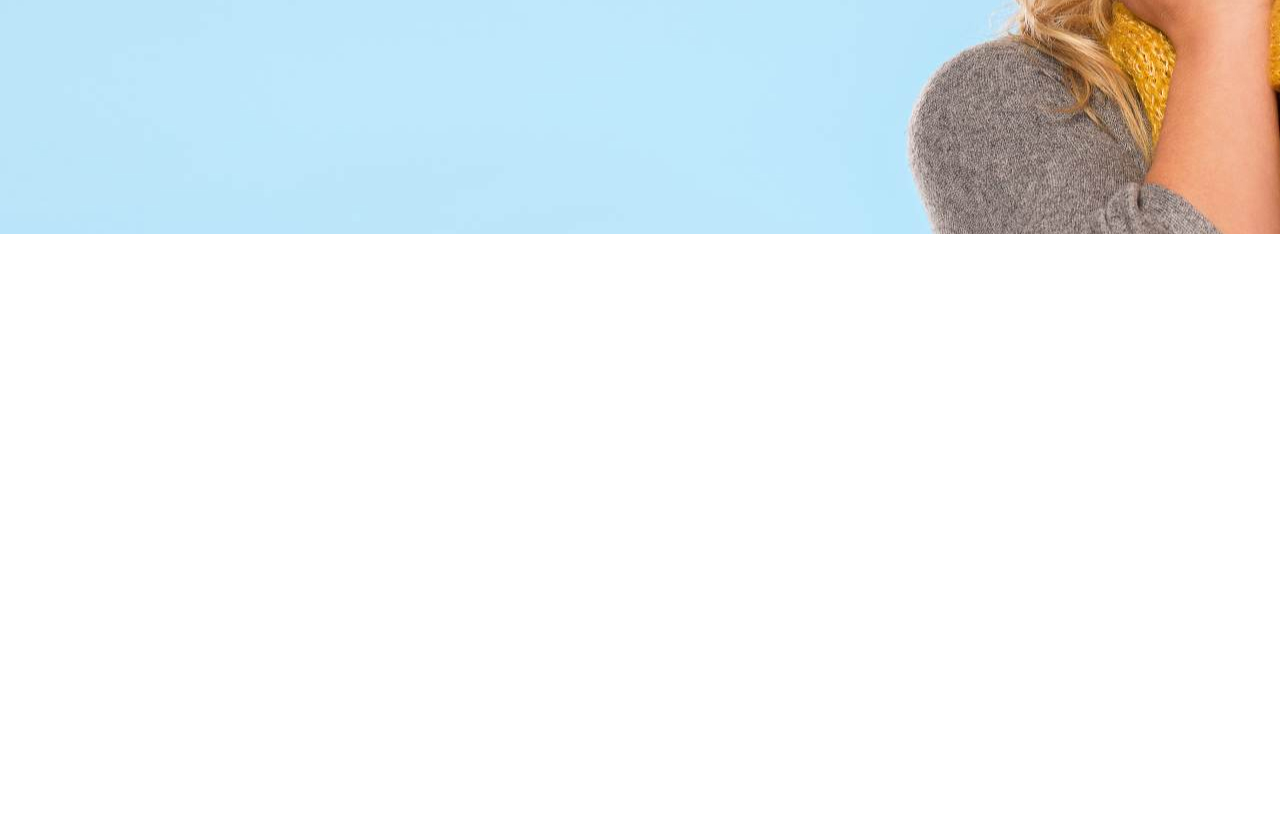
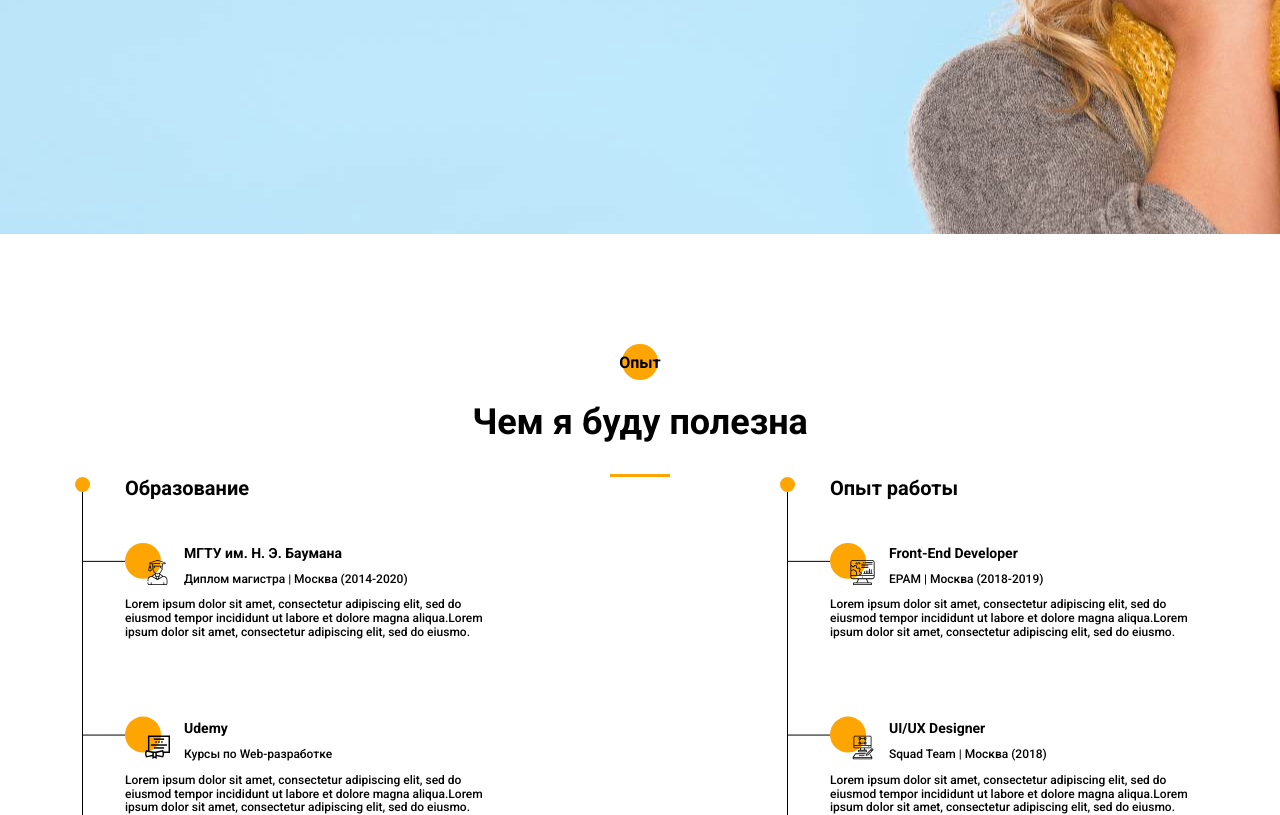
Before and after one commit to aliakseidomut/krainet-landing, a plain HTML site: page index.html in a window 1280 px wide. Shown: the part 566-1381 px from the top of the page. Before the commit the page ends 800 px from the top, so only its background shows below. Drawn offline with Linux system fonts and the light colour scheme.

Commit message:
feat: add experience section

```diff
--- a/index.html
+++ b/index.html
@@ -70,6 +70,91 @@
           </div>
         </div>
       </section>
+
+      <section class="experience">
+        <div class="container">
+          <h3 class="experience__title">Опыт</h3>
+          <h2 class="experience__subtitle">Чем я буду полезна</h2>
+          <div class="experience__line"></div>
+
+          <div class="resume">
+            <div class="resume__info">
+              <h2 class="title">Образование</h2>
+              <div class="resume__info__items">
+                <div class="resume__info__item">
+                  <div class="resume__info__item__header">
+                    <img class="icon" src="./images/University.svg" alt="" />
+                    <div class="titles">
+                      <h2 class="title">МГТУ им. Н. Э. Баумана</h2>
+                      <h3 class="subtitle">
+                        Диплом магистра | Москва (2014-2020)
+                      </h3>
+                    </div>
+                  </div>
+                  <p class="resume__info__item__text">
+                    Lorem ipsum dolor sit amet, consectetur adipiscing elit, sed
+                    do eiusmod tempor incididunt ut labore et dolore magna
+                    aliqua.Lorem ipsum dolor sit amet, consectetur adipiscing
+                    elit, sed do eiusmo.
+                  </p>
+                </div>
+
+                <div class="resume__info__item">
+                  <div class="resume__info__item__header">
+                    <img class="icon" src="./images/Courses.svg" alt="" />
+                    <div class="titles">
+                      <h2 class="title">Udemy</h2>
+                      <h3 class="subtitle">Курсы по Web-разработке</h3>
+                    </div>
+                  </div>
+                  <div class="resume__info__item__text">
+                    Lorem ipsum dolor sit amet, consectetur adipiscing elit, sed
+                    do eiusmod tempor incididunt ut labore et dolore magna
+                    aliqua.Lorem ipsum dolor sit amet, consectetur adipiscing
+                    elit, sed do eiusmo.
+                  </div>
+                </div>
+              </div>
+            </div>
+            <div class="resume__info">
+              <h2 class="title">Опыт работы</h2>
+              <div class="resume__info__items">
+                <div class="resume__info__item">
+                  <div class="resume__info__item__header">
+                    <img class="icon" src="./images/Developer.svg" alt="" />
+                    <div class="titles">
+                      <h2 class="title">Front-End Developer</h2>
+                      <h3 class="subtitle">EPAM | Москва (2018-2019)</h3>
+                    </div>
+                  </div>
+                  <div class="resume__info__item__text">
+                    Lorem ipsum dolor sit amet, consectetur adipiscing elit, sed
+                    do eiusmod tempor incididunt ut labore et dolore magna
+                    aliqua.Lorem ipsum dolor sit amet, consectetur adipiscing
+                    elit, sed do eiusmo.
+                  </div>
+                </div>
+
+                <div class="resume__info__item">
+                  <div class="resume__info__item__header">
+                    <img class="icon" src="./images/Designer.svg" alt="" />
+                    <div class="titles">
+                      <h2 class="title">UI/UX Designer</h2>
+                      <h3 class="subtitle">Squad Team | Москва (2018)</h3>
+                    </div>
+                  </div>
+                  <div class="resume__info__item__text">
+                    Lorem ipsum dolor sit amet, consectetur adipiscing elit, sed
+                    do eiusmod tempor incididunt ut labore et dolore magna
+                    aliqua.Lorem ipsum dolor sit amet, consectetur adipiscing
+                    elit, sed do eiusmo.
+                  </div>
+                </div>
+              </div>
+            </div>
+          </div>
+        </div>
+      </section>
     </main>
   </body>
   <script src="./script.js"></script>
--- a/style.css
+++ b/style.css
@@ -9,6 +9,8 @@ body {
   padding: 0 15px;
   margin: 0 auto;
 }
+
+/* PROMO */
 
 .promo {
   background-image: url("./images/Background.jpg");
@@ -90,6 +92,8 @@ body {
   width: 70px;
 }
 
+/* BURGER MENU */
+
 .burger-menu__button {
   position: absolute;
   top: 20px;
@@ -169,3 +173,100 @@ body {
   justify-content: center;
   margin-top: 450px;
 }
+
+/* EXPERIENCE */
+
+.experience {
+  margin-top: 120px;
+}
+
+.experience__title {
+  text-align: center;
+  font-size: 16px;
+  font-weight: 700;
+  position: relative;
+  z-index: 1;
+}
+
+.experience__title::before {
+  content: "";
+  display: inline-block;
+  width: 36px;
+  height: 36px;
+  background-color: #ffa501;
+  border-radius: 50%;
+  position: absolute;
+  top: -10px;
+  left: 50%;
+  transform: translateX(-50%);
+  z-index: -1;
+}
+
+.experience__subtitle {
+  text-align: center;
+  font-size: 36px;
+  font-weight: 700;
+}
+
+.experience__line {
+  width: 60px;
+  height: 3px;
+  background-color: #ffa501;
+  margin: 0 auto;
+}
+
+.resume {
+  display: flex;
+  justify-content: space-between;
+}
+
+.resume__info {
+  background-image: url(./images/ResumeBg.svg);
+  background-repeat: no-repeat;
+  padding-left: 50px;
+}
+
+.resume__info .title {
+  font-size: 20px;
+  font-weight: 700;
+  margin: 0;
+}
+
+.resume__info__items {
+  display: flex;
+  flex-direction: column;
+  gap: 80px;
+  margin-top: 45px;
+}
+
+.resume__info__item__header {
+  display: flex;
+  padding-left: 20px;
+}
+
+.resume__info__item__header .icon {
+  width: 25px;
+  height: 25px;
+  margin-top: 15px;
+}
+
+.resume__info__item__header .titles {
+  margin-left: 14px;
+}
+
+.resume__info__item__header .title {
+  font-size: 14px;
+  font-weight: 700;
+}
+
+.resume__info__item__header .subtitle {
+  font-size: 12px;
+  font-weight: 500;
+}
+
+.resume__info__item__text {
+  font-size: 12px;
+  font-weight: 500;
+  max-width: 375px;
+  margin: 0;
+}
```
Also changed, not shown: images/Courses.svg (added), images/Designer.svg (added), images/Developer.svg (added), images/ResumeBg.svg (added), images/University.svg (added).
